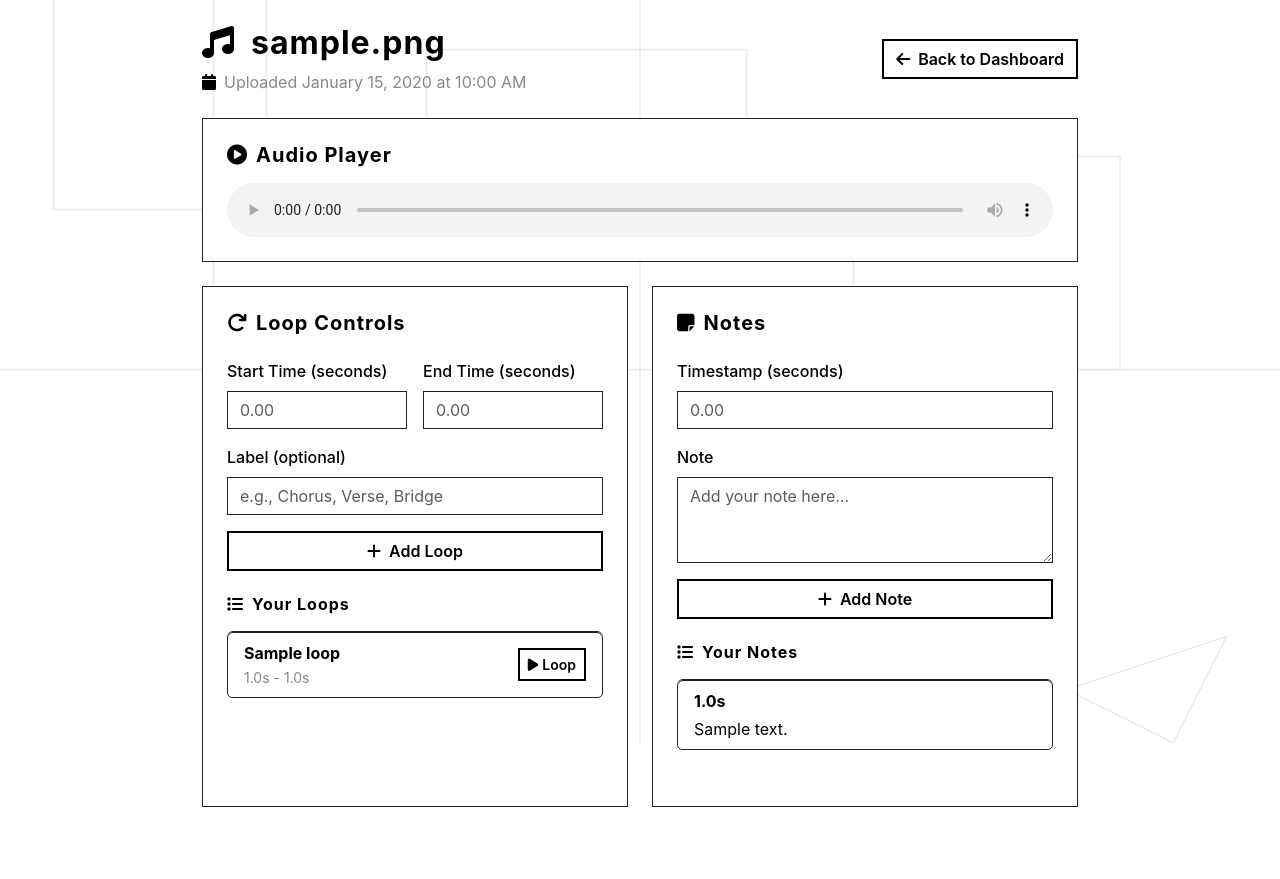
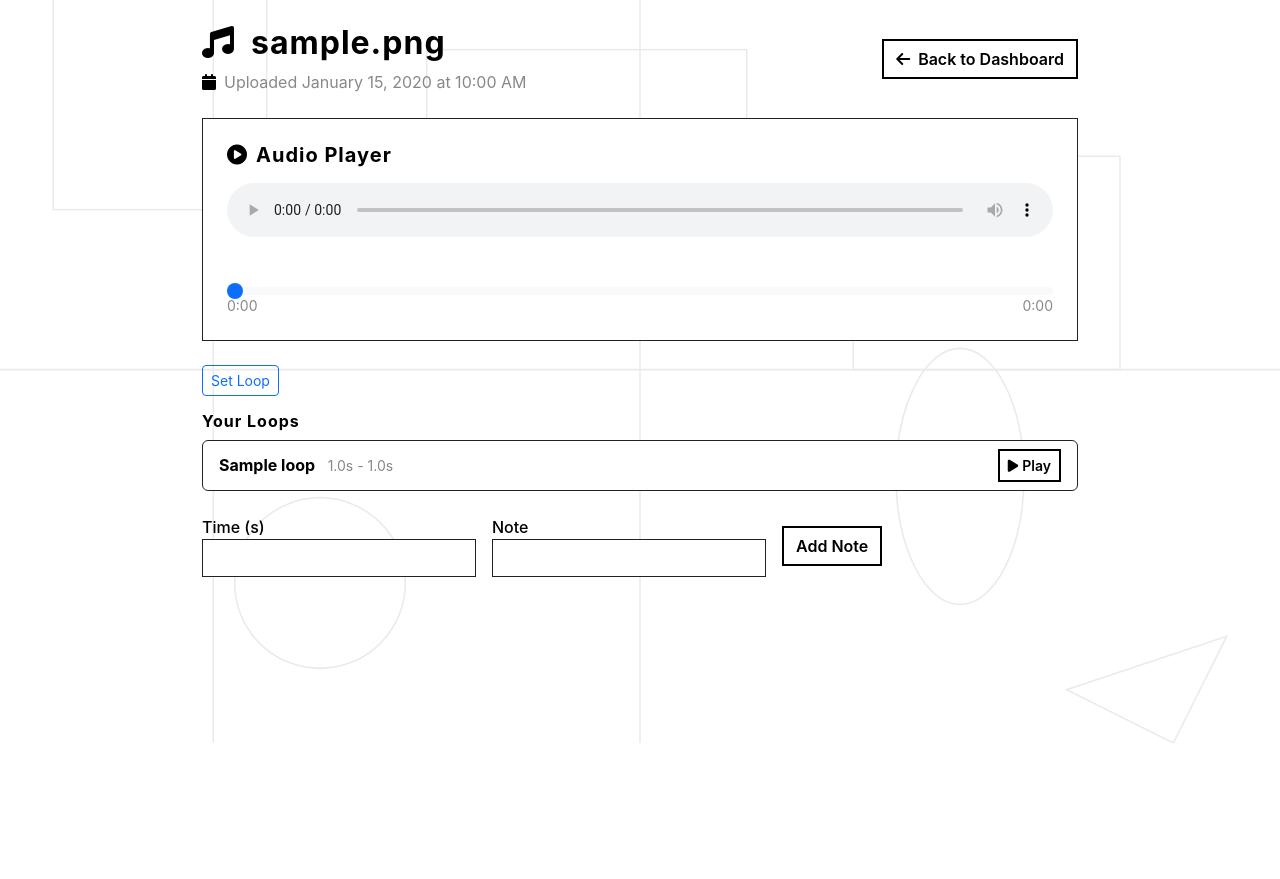
Before and after one commit to roshiguru4/ddm, a Flask app: page /audio/1 in a window 1280 px wide. Shown: the part 57-936 px from the top of the page. After the commit the page ends 800 px from the top, so only its background shows below. Run offline with Flask 3, Linux system fonts and the light colour scheme; the visitor is signed in with stand-in values (Sample User, id 1); tables that the repository leaves empty hold one stand-in row (values such as "Sample post").

Commit message:
update time

```diff
--- a/routes.py
+++ b/routes.py
@@ -241,25 +241,35 @@ def register_routes(app):
     def audio_detail(audio_id):
         user_id = session['user_id']
         audio = AudioFile.query.filter_by(id=audio_id, user_id=user_id).first_or_404()
-        if request.method == 'POST' and 'start_time' in request.form:
-            start_time = request.form.get('start_time', type=float)
-            end_time = request.form.get('end_time', type=float)
-            label = request.form.get('label', '')
-            if start_time is not None and end_time is not None:
-                loop = Loop(audiofile_id=audio.id, start_time=start_time, end_time=end_time, label=label)
-                db.session.add(loop)
-                db.session.commit()
-                flash('Loop added!', 'success')
-            return redirect(url_for('audio_detail', audio_id=audio.id))
-        if request.method == 'POST' and 'timestamp' in request.form:
-            timestamp = request.form.get('timestamp', type=float)
-            text = request.form.get('text', '')
-            if timestamp is not None and text:
-                note = Note(audiofile_id=audio.id, timestamp=timestamp, text=text)
-                db.session.add(note)
-                db.session.commit()
-                flash('Note added!', 'success')
-            return redirect(url_for('audio_detail', audio_id=audio.id))
+        if request.method == 'POST':
+            form_type = request.form.get('form_type')
+            if form_type == 'loop':
+                start_time = request.form.get('start_time', type=float)
+                end_time = request.form.get('end_time', type=float)
+                label = request.form.get('label', '')
+                if start_time is not None and end_time is not None:
+                    loop = Loop(audiofile_id=audio.id, start_time=start_time, end_time=end_time, label=label)
+                    db.session.add(loop)
+                    db.session.commit()
+                    flash('Loop added!', 'success')
+                return redirect(url_for('audio_detail', audio_id=audio.id))
+            elif form_type == 'note':
+                timestamp = request.form.get('timestamp', type=float)
+                text = request.form.get('text', '')
+                if timestamp is not None and text:
+                    note = Note(audiofile_id=audio.id, timestamp=timestamp, text=text)
+                    db.session.add(note)
+                    db.session.commit()
+                    flash('Note added!', 'success')
+                return redirect(url_for('audio_detail', audio_id=audio.id))
+            elif form_type == 'delete_note':
+                note_id = request.form.get('note_id', type=int)
+                note = Note.query.filter_by(id=note_id, audiofile_id=audio.id).first()
+                if note:
+                    db.session.delete(note)
+                    db.session.commit()
+                    flash('Note deleted!', 'success')
+                return redirect(url_for('audio_detail', audio_id=audio.id))
         loops = Loop.query.filter_by(audiofile_id=audio.id).all()
         notes = Note.query.filter_by(audiofile_id=audio.id).all()
         return render_template('audio_detail.html', audio=audio, loops=loops, notes=notes)
--- a/templates/audio_detail.html
+++ b/templates/audio_detail.html
@@ -1,5 +1,5 @@
 {% extends 'base.html' %}
-{% block title %}Audio Details | DDM Hub{% endblock %}
+{% block title %}Audio Details | Raas practice tool{% endblock %}
 {% block content %}
 <div class="row align-items-center mb-4">
     <div class="col-md-8">
@@ -21,133 +21,249 @@
     <h5 class="mb-3">
         <i class="fas fa-play-circle me-2 text-primary"></i>Audio Player
     </h5>
-    <audio id="audio-player" controls preload="metadata" class="w-100">
+    <div style="position:relative;">
+        <audio id="audio-player" controls preload="metadata" class="w-100 mb-2">
             <source src="{{ url_for('download_audio', audio_id=audio.id) }}" type="audio/mpeg">
             <source src="{{ url_for('download_audio', audio_id=audio.id) }}" type="audio/mp3">
             Your browser does not support the audio element.
         </audio>
+        <div id="progress-bar-container" style="position:relative; width:100%; height:36px;">
+            <input type="range" id="audio-progress" class="form-range mt-3" min="0" max="100" value="0" style="width:100%; position:absolute; top:12px; z-index:1;">
         </div>
-
-<div class="row">
-    <div class="col-lg-6 mb-4">
-        <div class="card p-4 h-100 animate__animated animate__fadeInUp animate__delay-1s">
-            <h5 class="mb-4">
-                <i class="fas fa-redo me-2 text-success"></i>Loop Controls
-            </h5>
-            <form method="POST" action="{{ url_for('audio_detail', audio_id=audio.id) }}" class="mb-4">
-                <div class="row g-3 mb-3">
-                    <div class="col-md-6">
-                        <label class="form-label">Start Time (seconds)</label>
-                        <input type="number" step="0.01" class="form-control" name="start_time" placeholder="0.00" required>
-                    </div>
-                    <div class="col-md-6">
-                        <label class="form-label">End Time (seconds)</label>
-                        <input type="number" step="0.01" class="form-control" name="end_time" placeholder="0.00" required>
+        <div class="d-flex justify-content-between small text-muted mt-1">
+            <span id="current-time">0:00</span>
+            <span id="duration">0:00</span>
         </div>
     </div>
-                <div class="mb-3">
-                    <label class="form-label">Label (optional)</label>
-                    <input type="text" class="form-control" name="label" placeholder="e.g., Chorus, Verse, Bridge">
 </div>
-                <button type="submit" class="btn btn-success w-100">
-                    <i class="fas fa-plus me-2"></i>Add Loop
-                </button>
+<div class="mb-4">
+    <button id="show-loop-form" class="btn btn-outline-primary btn-sm mb-2" onclick="document.getElementById('loop-form').style.display='flex';">Set Loop</button>
+    <form id="loop-form" class="row g-2 align-items-center" method="POST" action="{{ url_for('audio_detail', audio_id=audio.id) }}" style="display:none;">
+        <input type="hidden" name="form_type" value="loop">
+        <div class="col-auto">
+            <label for="loop-start" class="form-label mb-0">Start (s)</label>
+            <input type="number" step="0.01" class="form-control" id="loop-start" name="start_time" required>
+        </div>
+        <div class="col-auto">
+            <label for="loop-end" class="form-label mb-0">End (s)</label>
+            <input type="number" step="0.01" class="form-control" id="loop-end" name="end_time" required>
+        </div>
+        <div class="col-auto">
+            <input type="text" class="form-control" name="label" placeholder="Label (optional)">
+        </div>
+        <div class="col-auto">
+            <button type="submit" class="btn btn-success">Save Loop</button>
+        </div>
     </form>
-
-            <h6 class="mb-3">
-                <i class="fas fa-list me-2"></i>Your Loops
-            </h6>
+    <div id="loops-list" class="mt-2">
         {% if loops %}
+            <h6 class="mb-2">Your Loops</h6>
             <div class="list-group">
                 {% for audio_loop in loops %}
-                    <div class="list-group-item d-flex justify-content-between align-items-center">
+                <div class="list-group-item d-flex justify-content-between align-items-center py-2 px-3">
                     <div>
                         <strong>{{ audio_loop.label or 'Loop' }}</strong>
-                            <br>
-                            <small class="text-muted">{{ audio_loop.start_time }}s - {{ audio_loop.end_time }}s</small>
+                        <span class="text-muted small ms-2">{{ audio_loop.start_time }}s - {{ audio_loop.end_time }}s</span>
                     </div>
-                        <button data-start="{{ audio_loop.start_time }}" data-end="{{ audio_loop.end_time }}"
-                                onclick="setLoop(this.dataset.start, this.dataset.end)"
-                                class="btn btn-warning btn-sm">
-                            <i class="fas fa-play me-1"></i>Loop
+                    <button class="btn btn-warning btn-sm play-loop" data-start="{{ audio_loop.start_time }}" data-end="{{ audio_loop.end_time }}">
+                        <i class="fas fa-play me-1"></i>Play
                     </button>
                 </div>
                 {% endfor %}
             </div>
-            {% else %}
-                <div class="text-center py-4">
-                    <i class="fas fa-redo fa-2x text-muted mb-3"></i>
-                    <p class="text-muted mb-0">No loops created yet</p>
-                </div>
         {% endif %}
     </div>
 </div>
-
-    <div class="col-lg-6 mb-4">
-        <div class="card p-4 h-100 animate__animated animate__fadeInUp animate__delay-2s">
-            <h5 class="mb-4">
-                <i class="fas fa-sticky-note me-2 text-warning"></i>Notes
-            </h5>
-            <form method="POST" action="{{ url_for('audio_detail', audio_id=audio.id) }}" class="mb-4">
-                <div class="mb-3">
-                    <label class="form-label">Timestamp (seconds)</label>
-                    <input type="number" step="0.01" class="form-control" name="timestamp" placeholder="0.00" required>
+<div class="mb-4">
+    <form id="note-form" class="row g-2 align-items-center" method="POST" action="{{ url_for('audio_detail', audio_id=audio.id) }}">
+        <input type="hidden" name="form_type" value="note">
+        <div class="col-auto">
+            <label for="note-time" class="form-label mb-0">Time (s)</label>
+            <input type="number" step="0.01" class="form-control" id="note-time" name="timestamp" required>
         </div>
-                <div class="mb-3">
-                    <label class="form-label">Note</label>
-                    <textarea class="form-control" name="text" placeholder="Add your note here..." rows="3" required></textarea>
+        <div class="col-auto">
+            <label for="note-text" class="form-label mb-0">Note</label>
+            <input type="text" class="form-control" id="note-text" name="text" required>
         </div>
-                <button type="submit" class="btn btn-warning w-100">
-                    <i class="fas fa-plus me-2"></i>Add Note
-                </button>
+        <div class="col-auto">
+            <button type="submit" class="btn btn-warning">Add Note</button>
+        </div>
+        <div class="col-12">
+            <div id="note-error" class="text-danger small mt-1" style="display:none;"></div>
+        </div>
     </form>
-
-            <h6 class="mb-3">
-                <i class="fas fa-list me-2"></i>Your Notes
-            </h6>
-            {% if notes %}
-                <div class="list-group">
+</div>
+<div id="hidden-notes" style="display:none;">
     {% for note in notes %}
-                    <div class="list-group-item">
-                        <div class="d-flex justify-content-between align-items-start">
-                            <div>
-                                <strong>{{ note.timestamp }}s</strong>
-                                <p class="mb-0 mt-1">{{ note.text }}</p>
-                            </div>
-                        </div>
-                    </div>
+    <div class="note-item" data-time="{{ note.timestamp }}" data-text="{{ note.text }}" data-note-id="{{ note.id }}"></div>
     {% endfor %}
 </div>
-            {% else %}
-                <div class="text-center py-4">
-                    <i class="fas fa-sticky-note fa-2x text-muted mb-3"></i>
-                    <p class="text-muted mb-0">No notes added yet</p>
-                </div>
-            {% endif %}
-        </div>
-    </div>
-</div>
-
+<form id="delete-note-form" method="POST" action="{{ url_for('audio_detail', audio_id=audio.id) }}" style="display:none;">
+    <input type="hidden" name="form_type" value="delete_note">
+    <input type="hidden" name="note_id" id="delete-note-id">
+</form>
+<style>
+.note-marker {
+    position: absolute;
+    top: 22px;
+    width: 14px;
+    height: 14px;
+    background: #ffc107;
+    border-radius: 50%;
+    transform: translate(-50%, -50%);
+    cursor: pointer;
+    z-index: 2;
+    border: 2px solid #fff;
+    box-shadow: 0 0 2px #888;
+    transition: box-shadow 0.2s;
+}
+.note-marker:hover {
+    box-shadow: 0 2px 8px #ffc10799;
+}
+.note-tooltip {
+    position: absolute;
+    left: 50%;
+    top: -45px;
+    transform: translateX(-50%);
+    background: #222;
+    color: #fff;
+    padding: 7px 14px;
+    border-radius: 7px;
+    font-size: 0.97em;
+    white-space: nowrap;
+    z-index: 10;
+    pointer-events: none;
+    opacity: 0;
+    transition: opacity 0.2s;
+    box-shadow: 0 2px 8px #2228;
+}
+.note-marker:hover .note-tooltip {
+    opacity: 1;
+}
+#progress-bar-container {
+    height: 36px;
+    margin-bottom: 0.5rem;
+}
+#loop-form input, #note-form input {
+    min-width: 80px;
+}
+#loop-form, #note-form {
+    gap: 0.5rem;
+}
+</style>
 <script>
-let loopStart = null;
-let loopEnd = null;
 const audio = document.getElementById('audio-player');
-
-function setLoop(start, end) {
-    loopStart = parseFloat(start);
-    loopEnd = parseFloat(end);
-    if (audio) {
+const progress = document.getElementById('audio-progress');
+const currentTimeEl = document.getElementById('current-time');
+const durationEl = document.getElementById('duration');
+function formatTime(s) {
+    const m = Math.floor(s / 60);
+    const sec = Math.floor(s % 60);
+    return m + ':' + (sec < 10 ? '0' : '') + sec;
+}
+audio.addEventListener('loadedmetadata', () => {
+    progress.max = audio.duration;
+    durationEl.textContent = formatTime(audio.duration);
+    renderNoteMarkers();
+});
+audio.addEventListener('timeupdate', () => {
+    progress.value = audio.currentTime;
+    currentTimeEl.textContent = formatTime(audio.currentTime);
+});
+progress.addEventListener('input', () => {
+    audio.currentTime = progress.value;
+});
+let loopStart = null, loopEnd = null, loopActive = false;
+document.querySelectorAll('.play-loop').forEach(btn => {
+    btn.onclick = function() {
+        loopStart = parseFloat(this.dataset.start);
+        loopEnd = parseFloat(this.dataset.end);
+        loopActive = true;
         audio.currentTime = loopStart;
         audio.play();
-    }
-}
-
-audio.addEventListener('timeupdate', function() {
-    if (loopStart !== null && loopEnd !== null) {
-        if (audio.currentTime >= loopEnd) {
+    };
+});
+audio.addEventListener('timeupdate', () => {
+    if (loopActive && loopStart !== null && loopEnd !== null) {
+        if (audio.currentTime > loopEnd) {
             audio.currentTime = loopStart;
         }
     }
 });
+function renderNoteMarkers() {
+    const container = document.getElementById('progress-bar-container');
+    container.querySelectorAll('.note-marker, .note-tooltip').forEach(e => e.remove());
+    const notes = Array.from(document.querySelectorAll('.note-item')).map(el => ({
+        time: parseFloat(el.dataset.time),
+        text: el.dataset.text,
+        id: el.dataset.noteId
+    }));
+    if (!audio.duration) return;
+    notes.forEach(note => {
+        const percent = note.time / audio.duration;
+        const marker = document.createElement('div');
+        marker.className = 'note-marker';
+        marker.style.left = (percent * 100) + '%';
+        marker.dataset.noteId = note.id;
+        const tooltip = document.createElement('div');
+        tooltip.className = 'note-tooltip';
+        tooltip.style.left = (percent * 100) + '%';
+        tooltip.innerHTML =
+            `<span>${formatTime(note.time)} — ${note.text}</span> ` +
+            `<button class='delete-note-btn' data-note-id='${note.id}' style='background:none;border:none;color:#ff5c5c;font-size:1.1em;cursor:pointer;margin-left:8px;' title='Delete'>&#10006;</button>`;
+        tooltip.style.opacity = 0;
+        tooltip.style.pointerEvents = 'auto';
+        let overMarker = false, overTooltip = false;
+        function showTooltip() {
+            tooltip.style.opacity = 1;
+        }
+        function hideTooltip() {
+            if (!overMarker && !overTooltip) tooltip.style.opacity = 0;
+        }
+        marker.addEventListener('mouseenter', () => {
+            overMarker = true;
+            showTooltip();
+        });
+        marker.addEventListener('mouseleave', () => {
+            overMarker = false;
+            setTimeout(hideTooltip, 100);
+        });
+        tooltip.addEventListener('mouseenter', () => {
+            overTooltip = true;
+            showTooltip();
+        });
+        tooltip.addEventListener('mouseleave', () => {
+            overTooltip = false;
+            setTimeout(hideTooltip, 100);
+        });
+        container.appendChild(marker);
+        container.appendChild(tooltip);
+    });
+    container.querySelectorAll('.delete-note-btn').forEach(btn => {
+        btn.onclick = function(e) {
+            e.stopPropagation();
+            e.preventDefault();
+            const noteId = this.getAttribute('data-note-id');
+            document.getElementById('delete-note-id').value = noteId;
+            document.getElementById('delete-note-form').submit();
+        };
+    });
+}
+document.addEventListener('DOMContentLoaded', renderNoteMarkers);
+const noteForm = document.getElementById('note-form');
+const noteTimeInput = document.getElementById('note-time');
+const noteError = document.getElementById('note-error');
+noteForm.onsubmit = function(e) {
+    if (audio.duration && parseFloat(noteTimeInput.value) > audio.duration) {
+        e.preventDefault();
+        noteError.textContent = 'Note time cannot exceed audio length (' + formatTime(audio.duration) + ')';
+        noteError.style.display = 'block';
+        noteTimeInput.classList.add('is-invalid');
+        return false;
+    } else {
+        noteError.style.display = 'none';
+        noteTimeInput.classList.remove('is-invalid');
+    }
+};
 </script>
 {% endblock %}
--- a/templates/base.html
+++ b/templates/base.html
@@ -3,11 +3,9 @@
 <head>
     <meta charset="UTF-8">
     <meta name="viewport" content="width=device-width, initial-scale=1.0">
-    <title>{% block title %}DDM{% endblock %}</title>
-    <!-- Bootstrap CSS -->
+    <title>{% block title %}Raas practice tool{% endblock %}</title>
     <link href="https://cdn.jsdelivr.net/npm/bootstrap@5.3.0/dist/css/bootstrap.min.css" rel="stylesheet">
-    <!-- Font Awesome for icons -->
-    <link rel="stylesheet" href="https://cdnjs.cloudflare.com/ajax/libs/font-awesome/6.4.0/css/all.min.css"/>
+    <link rel="stylesheet" href="https://cdnjs.cloudflare.com/ajax/libs/font-awesome/6.0.0-beta3/css/all.min.css">
     <style>
         html, body {
             background: #fff;
@@ -150,7 +148,7 @@
     <nav class="navbar navbar-expand-lg navbar-custom mb-4">
         <div class="container-fluid">
             <a class="navbar-brand" href="/">
-                <span class="brand-icon" style="font-size:1.5rem;font-weight:700;letter-spacing:3px;">DDM</span>
+                <span class="brand-icon" style="font-size:1.5rem;font-weight:700;letter-spacing:3px;">Raas practice tool</span>
             </a>
             <button class="navbar-toggler" type="button" data-bs-toggle="collapse" data-bs-target="#navbarNav" aria-controls="navbarNav" aria-expanded="false" aria-label="Toggle navigation">
                 <span class="navbar-toggler-icon"></span>
@@ -192,7 +190,6 @@
         {% endwith %}
         {% block content %}{% endblock %}
     </div>
-    <!-- Bootstrap JS -->
     <script src="https://cdn.jsdelivr.net/npm/bootstrap@5.3.0/dist/js/bootstrap.bundle.min.js"></script>
 </body>
 </html>
--- a/templates/create_team.html
+++ b/templates/create_team.html
@@ -1,6 +1,6 @@
 {% extends "base.html" %}
 
-{% block title %}Create Team - DDM{% endblock %}
+{% block title %}Create Team - Raas practice tool{% endblock %}
 
 {% block content %}
 <div class="row justify-content-center">
--- a/templates/dashboard.html
+++ b/templates/dashboard.html
@@ -1,5 +1,5 @@
 {% extends 'base.html' %}
-{% block title %}Dashboard | DDM Hub{% endblock %}
+{% block title %}Dashboard | Raas practice tool{% endblock %}
 {% block content %}
 <div class="row">
     <div class="col-lg-8">
--- a/templates/join_team.html
+++ b/templates/join_team.html
@@ -1,6 +1,6 @@
 {% extends "base.html" %}
 
-{% block title %}Join Team - DDM{% endblock %}
+{% block title %}Join Team - Raas practice tool{% endblock %}
 
 {% block content %}
 <div class="row justify-content-center">
--- a/templates/login.html
+++ b/templates/login.html
@@ -1,5 +1,5 @@
 {% extends 'base.html' %}
-{% block title %}Login | DDM Hub{% endblock %}
+{% block title %}Login | Raas practice tool{% endblock %}
 {% block content %}
 <div class="row justify-content-center">
     <div class="col-md-6 col-lg-4">
@@ -7,7 +7,7 @@
             <div class="text-center mb-4">
                 <i class="fas fa-sign-in-alt fa-3x text-primary mb-3"></i>
                 <h2 class="mb-2">Welcome Back</h2>
-                <p class="text-muted">Sign in to your DDM Hub account</p>
+                <p class="text-muted">Sign in to your Raas practice tool account</p>
             </div>
 
             <form method="POST" action="{{ url_for('login_page') }}">
--- a/templates/register.html
+++ b/templates/register.html
@@ -1,12 +1,12 @@
 {% extends 'base.html' %}
-{% block title %}Register | DDM Hub{% endblock %}
+{% block title %}Register | Raas practice tool{% endblock %}
 {% block content %}
 <div class="row justify-content-center">
     <div class="col-md-6 col-lg-4">
         <div class="card p-5 animate__animated animate__fadeInUp">
             <div class="text-center mb-4">
                 <i class="fas fa-user-plus fa-3x text-primary mb-3"></i>
-                <h2 class="mb-2">Join DDM Hub</h2>
+                <h2 class="mb-2">Join Raas practice tool</h2>
                 <p class="text-muted">Create your account to start practicing</p>
             </div>
 
--- a/templates/team_dashboard.html
+++ b/templates/team_dashboard.html
@@ -1,6 +1,6 @@
 {% extends "base.html" %}
 
-{% block title %}{{ team.name }} - DDM{% endblock %}
+{% block title %}{{ team.name }} - Raas practice tool{% endblock %}
 
 {% block content %}
 <div class="row">
--- a/templates/team_upload.html
+++ b/templates/team_upload.html
@@ -1,6 +1,6 @@
 {% extends "base.html" %}
 
-{% block title %}Upload to {{ team.name }} - DDM{% endblock %}
+{% block title %}Upload to {{ team.name }} - Raas practice tool{% endblock %}
 
 {% block content %}
 <div class="row justify-content-center">
```
Also changed, not shown: templates/index.html (+26 -20 lines). Lines whose indentation alone changed are shown as unchanged.
